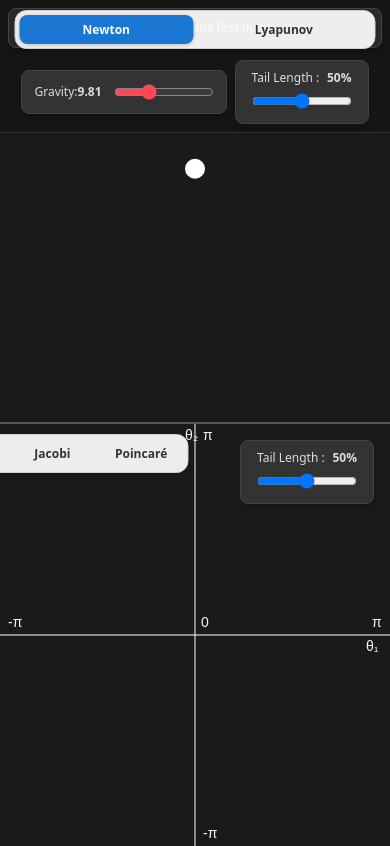
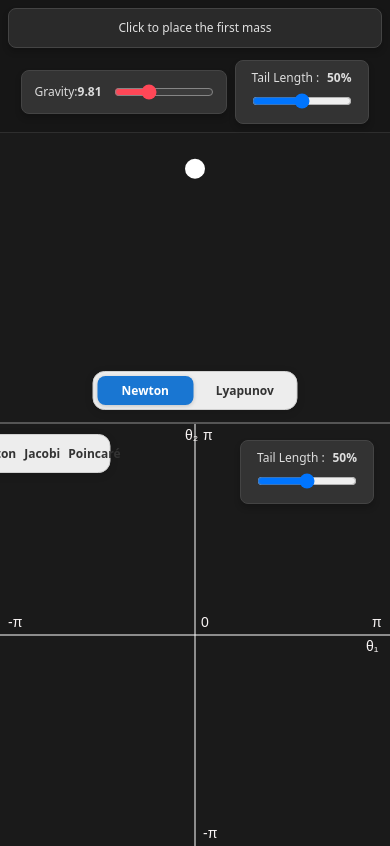
Before and after one commit to MarcoMarcoulli/LagrangeLab, a React (Vite) app in the folder lagrange-lab/: page / in a window 390 px wide. Built offline with nearby package versions, Linux system fonts and the light colour scheme.

Commit message:
Fix Toggle in abstract Panel

```diff
--- a/lagrange-lab/src/styles/Panel.css
+++ b/lagrange-lab/src/styles/Panel.css
@@ -64,14 +64,18 @@
   }
 
   .view-toggle-container {
+    bottom: 12px;
+    top: auto;
+    left: 50%;
+    transform: translateX(-50%);
+    width: 50%;
+    justify-content: center;
+    z-index: 1000;
+  }
+
+  .right-panel .view-toggle-container {
     bottom: auto;
     top: 10px;
-
-    left: 50%;
-    transform: translateX(-50%);
-    width: 90%;
-    justify-content: center;
-    z-index: 1000;
   }
 
   .view-toggle-btn {
```
